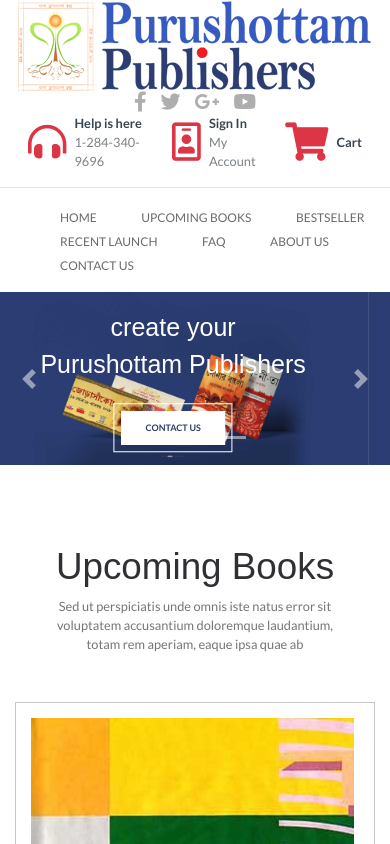
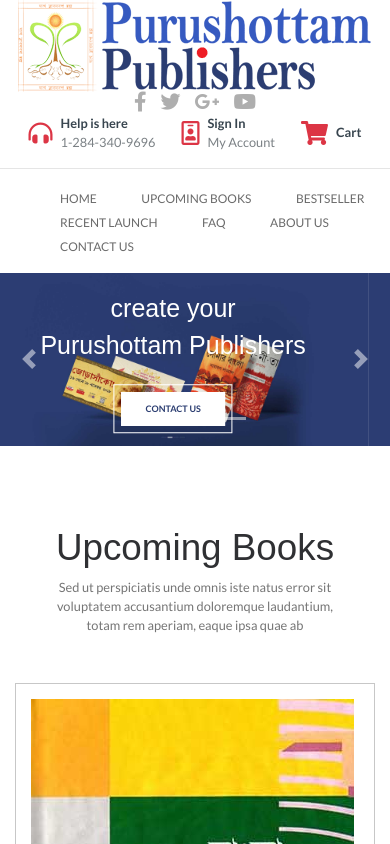
Before and after one commit to Think-To-Share/purushottom-publishers, a website built with webpack: page index.html in a window 390 px wide. Shown: the top 844 px of the page. Built offline with nearby package versions, Linux system fonts and the light colour scheme; files whose address does not match are found by name; a web font is replaced by a local one.

Commit message:
responsive issue fixed

```diff
--- a/index.html
+++ b/index.html
@@ -27,7 +27,7 @@
                     <div class="col-md-6 order-2 order-3 header-right-items">
                         <div class="header-right-item">
                             <a href="#">
-                                <i class="fas fa-headphones-alt fa-3x text-danger icon"></i>
+                                <i class="fas fa-headphones-alt text-danger icon"></i>
 
                                 <div class="right">
                                     <p class="bold-text">Help is here</p>
@@ -38,7 +38,7 @@
 
                         <div class="header-right-item">
                             <a href="#">
-                                <i class="far fa-id-badge fa-3x text-danger icon"></i>
+                                <i class="far fa-id-badge text-danger icon"></i>
 
                                 <div class="right">
                                     <p class="bold-text">Sign In</p>
@@ -49,7 +49,7 @@
 
                         <div class="header-right-item">
                             <a href="#">
-                                <i class="fas fa-shopping-cart text-danger fa-3x icon"></i>
+                                <i class="fas fa-shopping-cart text-danger icon"></i>
 
                                 <div class="right">
                                     <p class="bold-text">Cart</p>
@@ -257,9 +257,9 @@
         <section class="recent-launch-section">
             <div class="container">
                 <div class="row">
-                    <div class="col-12 col-md-9">
+                    <div class="col-14 col-md-9">
                     </div>
-                    <div class="col-12 col-md-5 recent-launch-text-box">
+                    <div class="col-14 col-md-5 recent-launch-text-box">
                         <h2>Recent Launch</h2>
                         <p class="quote">Sed ut perspiciatis unde omnis iste natus error sit
                             voluptatem accusantium doloremque laudantium,
--- a/src/scss/_home-page.scss
+++ b/src/scss/_home-page.scss
@@ -59,6 +59,11 @@
 
                 .icon {
                     margin-right: 8px;
+                    font-size: 24px;
+                    @media(min-width: 768px)
+                    {
+                        font-size: 3em;
+                    }
                 }
 
                 p {
```
Also changed, not shown: dist/css/app.css, 1 other file.
